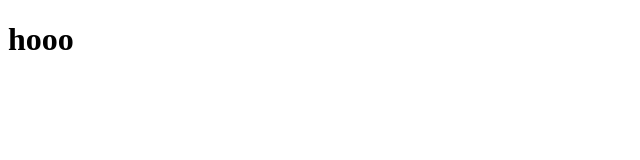
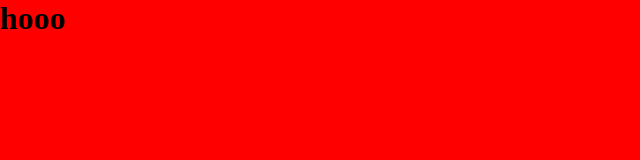
Before and after one commit to anikepa/new-git, a plain HTML site: page index.html in a window 1280 px wide. Shown: the whole page, without its empty margins (0-640 px from the left). Drawn offline with Linux system fonts and the light colour scheme.

Commit message:
aniket crete index.html ma color change

```diff
--- a/index.html
+++ b/index.html
@@ -1,11 +1,27 @@
 <!DOCTYPE html>
 <html lang="en">
+
 <head>
     <meta charset="UTF-8">
     <meta name="viewport" content="width=device-width, initial-scale=1.0">
     <title>Document</title>
+    <style>
+        * {
+            padding: 0;
+            margin: 0;
+            box-sizing: border-box;
+        }
+
+        html,
+        body {
+            height: 100%;
+            width: 100%;
+            background-color: red;
+        }
+    </style>
 </head>
 <body>
-    <h1>hooo</h1>
+    <h1 style="background-color: red;">hooo</h1>
 </body>
+
 </html>
```
